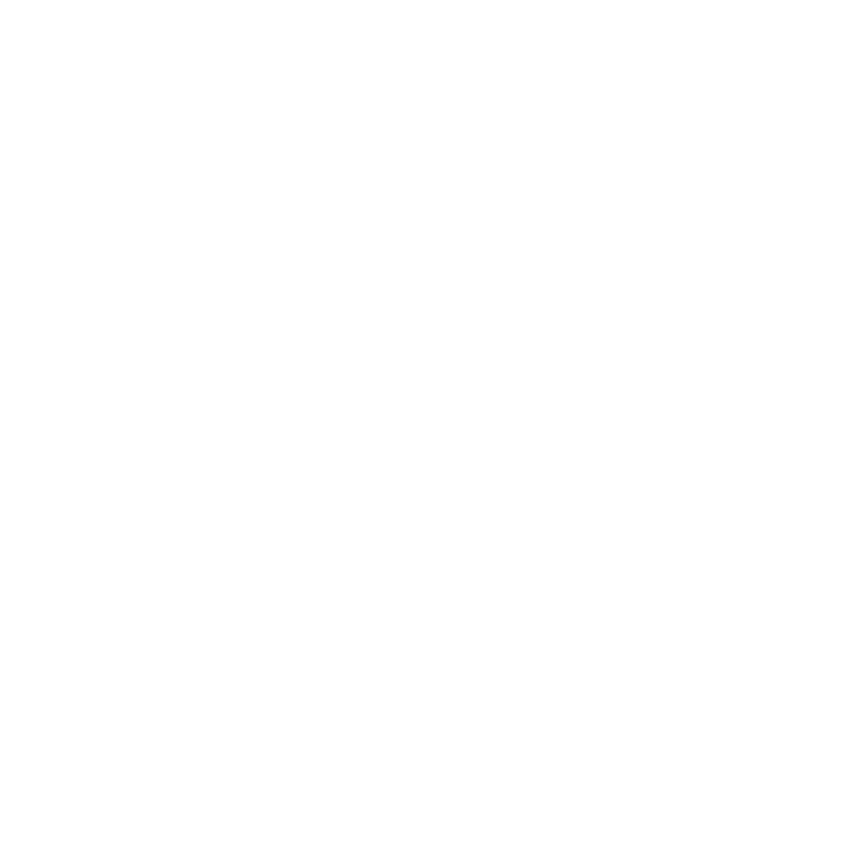
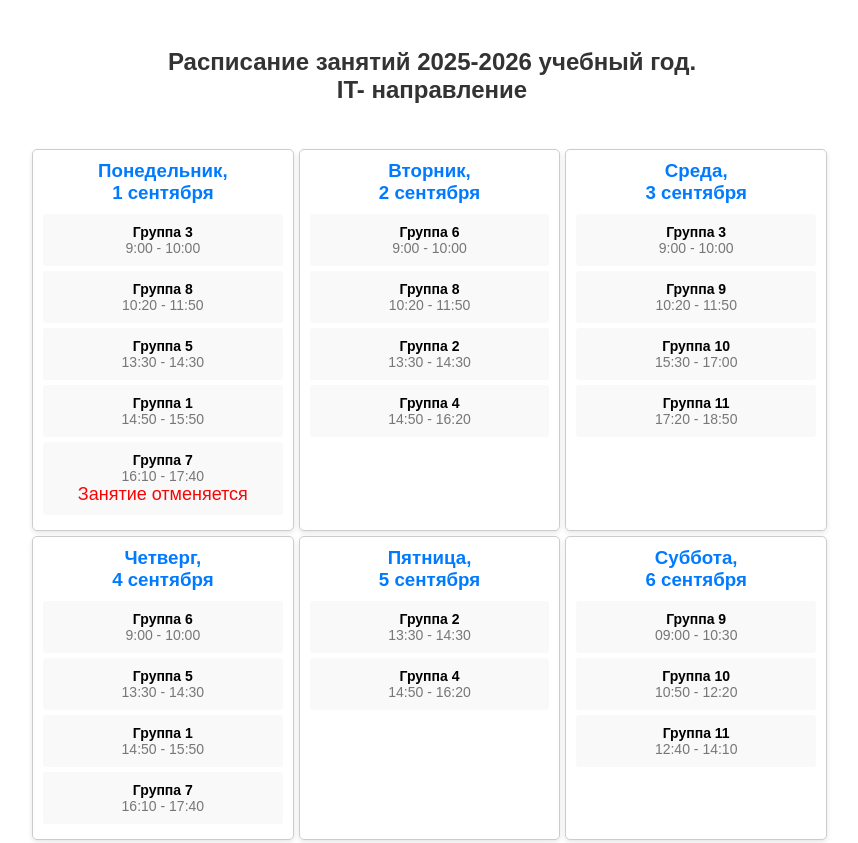
Before and after one commit to kaluga-star/lesson, a plain HTML site: page index.html in a window 1280 px wide. Shown: the top 843 px of the page, without its empty margins (208-1066 px from the left). Before the commit the page ends 800 px from the top, so only its background shows below. Drawn offline with Linux system fonts and the light colour scheme; the site is published under a folder, as on GitHub Pages, so addresses that start at the root find nothing.

Commit message:
Update index.html

```diff
--- a/index.html
+++ b/index.html
@@ -4,8 +4,8 @@
     <meta charset="UTF-8" />
     <meta name="viewport" content="width=device-width, initial-scale=1.0" />
     <title>Расписание занятий</title>
-    <script type="module" crossorigin src="/assets/index-BnBxmw9K.js"></script>
-    <link rel="stylesheet" crossorigin href="/assets/index-s4lbu5SY.css">
+    <script type="module" crossorigin src="assets/index-BnBxmw9K.js"></script>
+    <link rel="stylesheet" crossorigin href="assets/index-s4lbu5SY.css">
   </head>
   <body>
     <div id="root"></div>
```
